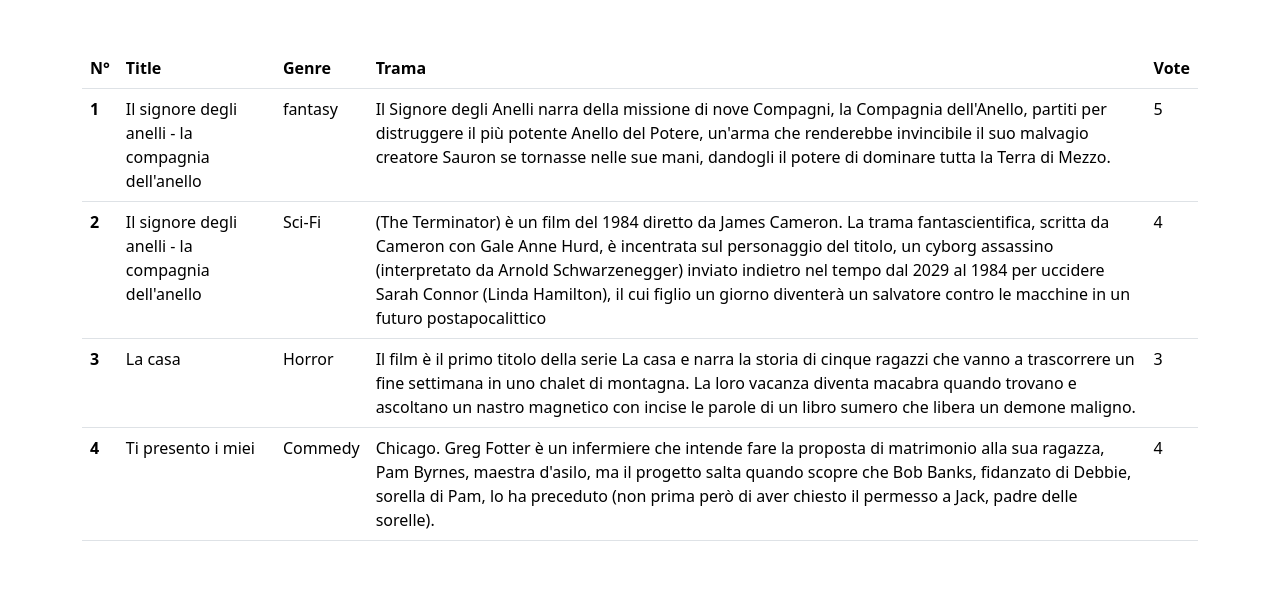
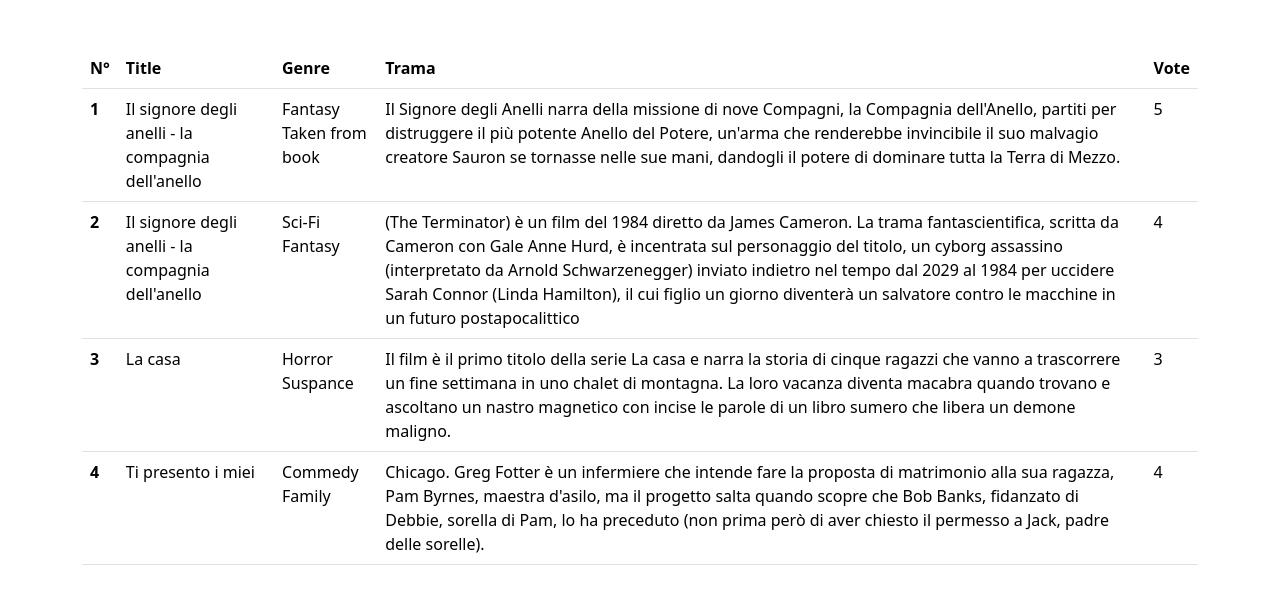
Before and after one commit to MarcoCalabretta1988/php-oop-1, a PHP site: page / in a window 1280 px wide. Shown: the top 604 px of the page. Run offline with PHP 8.4, Linux system fonts and the light colour scheme.

Commit message:
Add multi genres

```diff
--- a/db.php
+++ b/db.php
@@ -4,7 +4,8 @@ $movies = [
     [
         'id' => 1,
         'title' => 'Il signore degli anelli - la compagnia dell\'anello',
-        'genre' => 'fantasy',
+        'genre' => 'Fantasy',
+        'genre_add' => 'Taken from book',
         'vote' => 5,
         'plot' => "Il Signore degli Anelli narra della missione di nove Compagni, la Compagnia dell'Anello, partiti per distruggere il più potente Anello del Potere, un'arma che renderebbe invincibile il suo malvagio creatore Sauron se tornasse nelle sue mani, dandogli il potere di dominare tutta la Terra di Mezzo.",
     ],
@@ -12,6 +13,7 @@ $movies = [
         'id' => 2,
         'title' => 'Il signore degli anelli - la compagnia dell\'anello',
         'genre' => 'Sci-Fi',
+        'genre_add' => 'Fantasy',
         'vote' => 4,
         'plot' => "(The Terminator) è un film del 1984 diretto da James Cameron. La trama fantascientifica, scritta da Cameron con Gale Anne Hurd, è incentrata sul personaggio del titolo, un cyborg assassino (interpretato da Arnold Schwarzenegger) inviato indietro nel tempo dal 2029 al 1984 per uccidere Sarah Connor (Linda Hamilton), il cui figlio un giorno diventerà un salvatore contro le macchine in un futuro postapocalittico",
     ],
@@ -19,6 +21,7 @@ $movies = [
         'id' => 3,
         'title' => 'La casa',
         'genre' => 'Horror',
+        'genre_add' => 'Suspance',
         'vote' => 3,
         'plot' => "Il film è il primo titolo della serie La casa e narra la storia di cinque ragazzi che vanno a trascorrere un fine settimana in uno chalet di montagna. La loro vacanza diventa macabra quando trovano e ascoltano un nastro magnetico con incise le parole di un libro sumero che libera un demone maligno.",
     ],
@@ -26,6 +29,7 @@ $movies = [
         'id' => 4,
         'title' => 'Ti presento i miei',
         'genre' => 'Commedy',
+        'genre_add' => 'Family',
         'vote' => 4,
         'plot' => " Chicago. Greg Fotter è un infermiere che intende fare la proposta di matrimonio alla sua ragazza, Pam Byrnes, maestra d'asilo, ma il progetto salta quando scopre che Bob Banks, fidanzato di Debbie, sorella di Pam, lo ha preceduto (non prima però di aver chiesto il permesso a Jack, padre delle sorelle).",
     ],
--- a/index.php
+++ b/index.php
@@ -7,7 +7,8 @@ include_once __DIR__ . '/models/Movie.php';
 $movies_object = [];
 foreach ($movies as $movie) {
     $movie_genre = new Genre($movie['genre']);
-    $new_movie = new Movie($movie['title'], $movie_genre, $movie['plot'], $movie['vote']);
+    $add_genre = new Genre($movie['genre_add']);
+    $new_movie = new Movie($movie['title'], [$movie_genre, $add_genre], $movie['plot'], $movie['vote']);
     $movies_object[] = $new_movie;
 }
 
@@ -45,7 +46,12 @@ foreach ($movies as $movie) {
                     <tr>
                         <th scope="row"><?= $key + 1 ?></th>
                         <td><?= $movie->title ?></td>
-                        <td><?= $movie->genre->name ?></td>
+                        <td>
+                            <? foreach ($movie->genres as $genre) : ?>
+                                <?= $genre->name ?>
+                                <br>
+                            <? endforeach; ?>
+                        </td>
                         <td><?= $movie->plot ?></td>
                         <td><?= $movie->vote ?></td>
                     </tr>
--- a/models/Movie.php
+++ b/models/Movie.php
@@ -3,14 +3,14 @@ include_once __DIR__ . '/Genre.php';
 class Movie
 {
     public $title;
-    public $genre;
+    public $genres;
     public $vote;
     public $plot;
 
-    public function __construct($title, Genre $genre, $plot, $vote = 0)
+    public function __construct($title, array $genres, $plot, $vote = 0)
     {
         $this->title = $title;
-        $this->genre = $genre;
+        $this->genres = $genres;
         $this->vote = $vote;
         $this->plot = $plot;
     }
```
